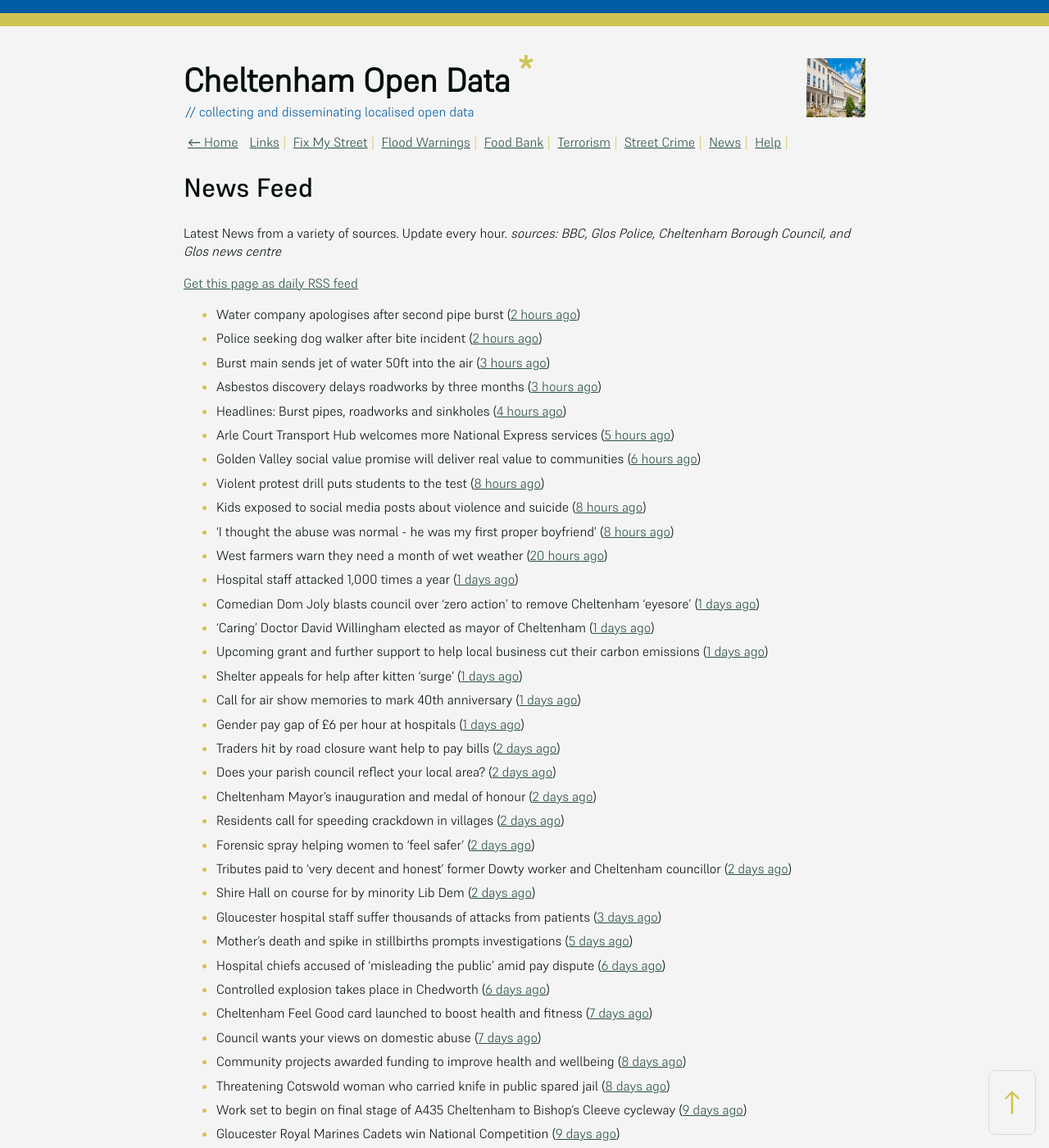
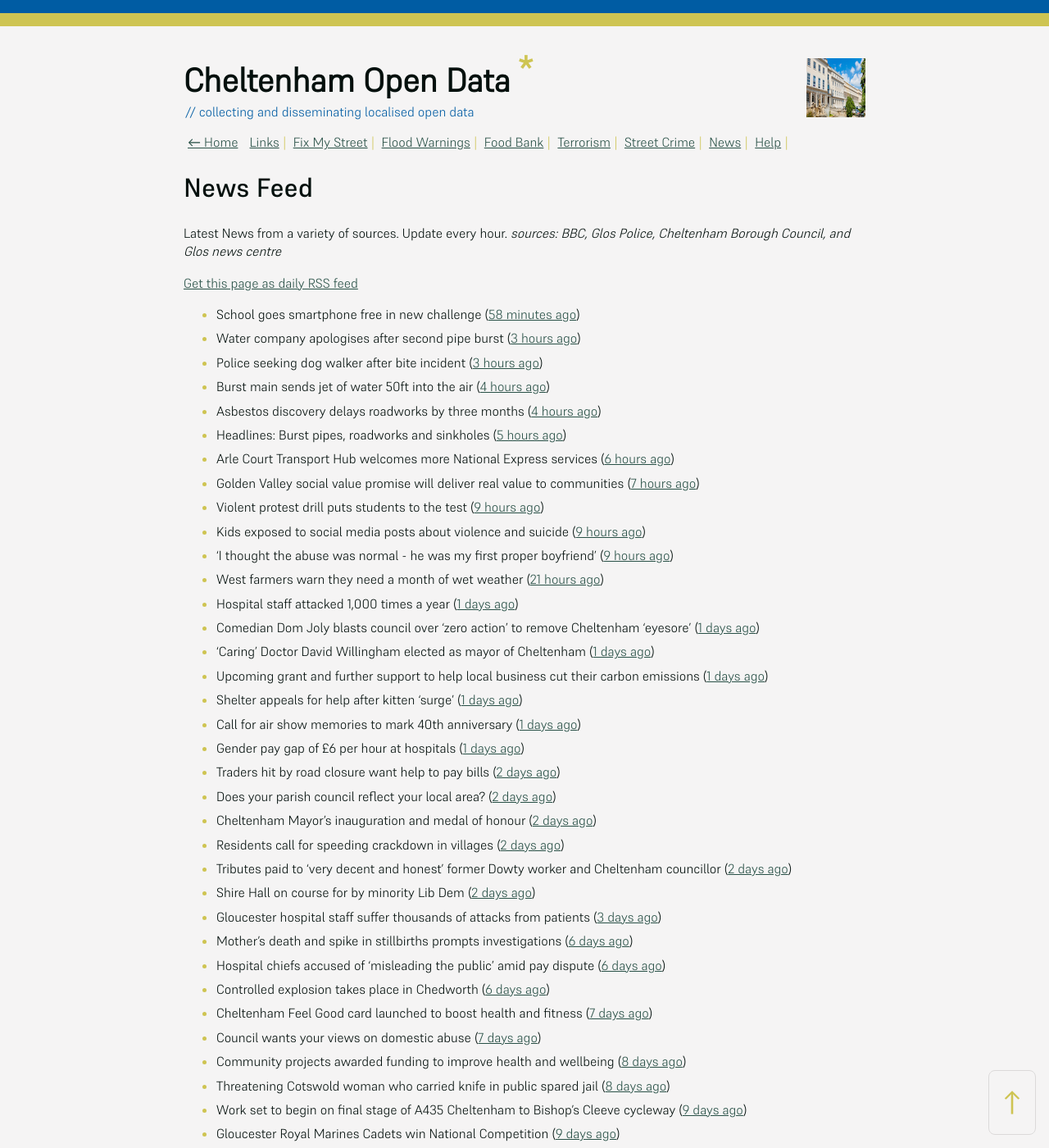
Before and after one commit to mat-0/cheltenham-open-data, a Jekyll site: the page built from _pages/news.md, in a window 1280 px wide and 1400 px high. Shown: the whole window at 82% size. Built offline with Jekyll 4.4.1, drawn with Linux system fonts in a browser that asks for light colours; some of the changed text lies outside the part shown.

Commit message:
Updated 2025-05-15 14:58:00

```diff
--- a/_pages/news.md
+++ b/_pages/news.md
@@ -12,17 +12,18 @@ _sources: BBC, Glos Police, Cheltenham Borough Council, and Glos news centre_
 [Get this page as daily RSS feed](/daily.rss)
 
 <!-- news_marker starts -->
-- Water company apologises after second pipe burst ([2 hours ago](https://www.bbc.com/news/articles/cn0g1jygjq1o))
-- Police seeking dog walker after bite incident ([2 hours ago](https://www.bbc.com/news/articles/cwy37dejxd0o))
-- Burst main sends jet of water 50ft into the air ([3 hours ago](https://www.bbc.com/news/articles/cd620lyqqnqo))
-- Asbestos discovery delays roadworks by three months ([3 hours ago](https://www.bbc.com/news/articles/c0j7158dyevo))
-- Headlines: Burst pipes, roadworks and sinkholes ([4 hours ago](https://www.bbc.com/news/articles/c3e51154k5vo))
-- Arle Court Transport Hub welcomes more National Express services ([5 hours ago](https://gloucesternewscentre.co.uk/arle-court-transport-hub-welcomes-more-national-express-services/))
-- Golden Valley social value promise will deliver real value to communities ([6 hours ago](https://www.cheltenham.gov.uk/news/article/3011/golden_valley_social_value_promise_will_deliver_real_value_to_communities))
-- Violent protest drill puts students to the test ([8 hours ago](https://www.bbc.com/news/articles/cp92nl2yne8o))
-- Kids exposed to social media posts about violence and suicide ([8 hours ago](https://www.bbc.com/news/articles/c0r1gpr0ezwo))
-- 'I thought the abuse was normal - he was my first proper boyfriend' ([8 hours ago](https://www.bbc.com/news/articles/czj47g8kkm9o))
-- West farmers warn they need a month of wet weather ([20 hours ago](https://www.bbc.com/news/articles/c331dj5x2kpo))
+- School goes smartphone free in new challenge ([58 minutes ago](https://www.bbc.com/news/articles/cwy388p033eo))
+- Water company apologises after second pipe burst ([3 hours ago](https://www.bbc.com/news/articles/cn0g1jygjq1o))
+- Police seeking dog walker after bite incident ([3 hours ago](https://www.bbc.com/news/articles/cwy37dejxd0o))
+- Burst main sends jet of water 50ft into the air ([4 hours ago](https://www.bbc.com/news/articles/cd620lyqqnqo))
+- Asbestos discovery delays roadworks by three months ([4 hours ago](https://www.bbc.com/news/articles/c0j7158dyevo))
+- Headlines: Burst pipes, roadworks and sinkholes ([5 hours ago](https://www.bbc.com/news/articles/c3e51154k5vo))
+- Arle Court Transport Hub welcomes more National Express services ([6 hours ago](https://gloucesternewscentre.co.uk/arle-court-transport-hub-welcomes-more-national-express-services/))
+- Golden Valley social value promise will deliver real value to communities ([7 hours ago](https://www.cheltenham.gov.uk/news/article/3011/golden_valley_social_value_promise_will_deliver_real_value_to_communities))
+- Violent protest drill puts students to the test ([9 hours ago](https://www.bbc.com/news/articles/cp92nl2yne8o))
+- Kids exposed to social media posts about violence and suicide ([9 hours ago](https://www.bbc.com/news/articles/c0r1gpr0ezwo))
+- 'I thought the abuse was normal - he was my first proper boyfriend' ([9 hours ago](https://www.bbc.com/news/articles/czj47g8kkm9o))
+- West farmers warn they need a month of wet weather ([21 hours ago](https://www.bbc.com/news/articles/c331dj5x2kpo))
 - Hospital staff attacked 1,000 times a year ([1 days ago](https://www.bbc.com/news/articles/cjdznk3ve87o))
 - Comedian Dom Joly blasts council over ‘zero action’ to remove Cheltenham ‘eyesore’ ([1 days ago](https://gloucesternewscentre.co.uk/comedian-dom-joly-blasts-council-over-zero-action-to-remove-cheltenham-eyesore/))
 - ‘Caring’ Doctor David Willingham elected as mayor of Cheltenham ([1 days ago](https://gloucesternewscentre.co.uk/caring-doctor-david-willingham-elected-as-mayor-of-cheltenham/))
@@ -34,11 +35,10 @@ _sources: BBC, Glos Police, Cheltenham Borough Council, and Glos news centre_
 - Does your parish council reflect your local area? ([2 days ago](https://www.cheltenham.gov.uk/news/article/3009/does_your_parish_council_reflect_your_local_area))
 - Cheltenham Mayor’s inauguration and medal of honour ([2 days ago](https://www.cheltenham.gov.uk/news/article/3008/cheltenham_mayors_inauguration_and_medal_of_honour))
 - Residents call for speeding crackdown in villages ([2 days ago](https://www.bbc.com/news/articles/cvg9x4v3k7jo))
-- Forensic spray helping women to 'feel safer' ([2 days ago](https://www.bbc.com/news/articles/cly392d3el1o))
 - Tributes paid to ‘very decent and honest’ former Dowty worker and Cheltenham councillor ([2 days ago](https://gloucesternewscentre.co.uk/tributes-paid-to-very-decent-and-honest-former-dowty-worker-and-cheltenham-councillor/))
 - Shire Hall on course for by minority Lib Dem ([2 days ago](https://gloucesternewscentre.co.uk/shire-hall-on-course-for-by-minority-lib-dem/))
 - Gloucester hospital staff suffer thousands of attacks from patients ([3 days ago](https://gloucesternewscentre.co.uk/gloucester-hospital-staff-suffer-thousands-of-attacks-from-patients/))
-- Mother’s death and spike in stillbirths prompts investigations ([5 days ago](https://gloucesternewscentre.co.uk/mothers-death-and-spike-in-stillbirths-prompts-investigations/))
+- Mother’s death and spike in stillbirths prompts investigations ([6 days ago](https://gloucesternewscentre.co.uk/mothers-death-and-spike-in-stillbirths-prompts-investigations/))
 - Hospital chiefs accused of ‘misleading the public’ amid pay dispute ([6 days ago](https://gloucesternewscentre.co.uk/hospital-chiefs-accused-of-misleading-the-public-amid-pay-dispute/))
 - Controlled explosion takes place in Chedworth ([6 days ago](https://gloucesternewscentre.co.uk/controlled-explosion-takes-place-in-chedworth/))
 - Cheltenham Feel Good card launched to boost health and fitness ([7 days ago](https://www.cheltenham.gov.uk/news/article/3007/cheltenham_feel_good_card_launched_to_boost_health_and_fitness))
```
Also changed, not shown: other parts of _pages/news.md (+2 -2 lines), _data/flood.json (+5 -69 lines), _pages/fix-my-street.md (+7 -7 lines), index.md (+5 -5 lines).
